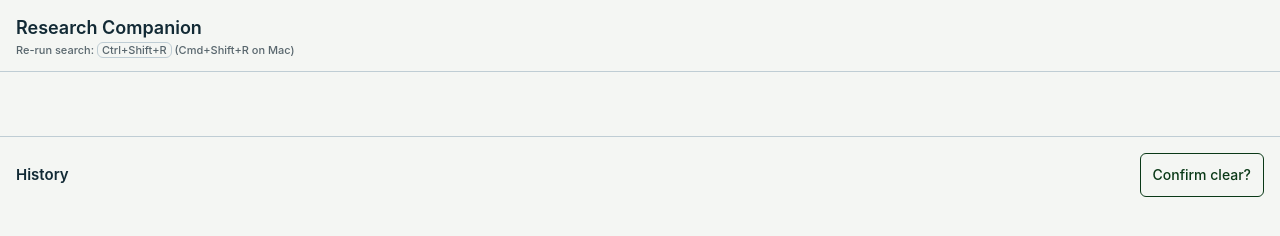
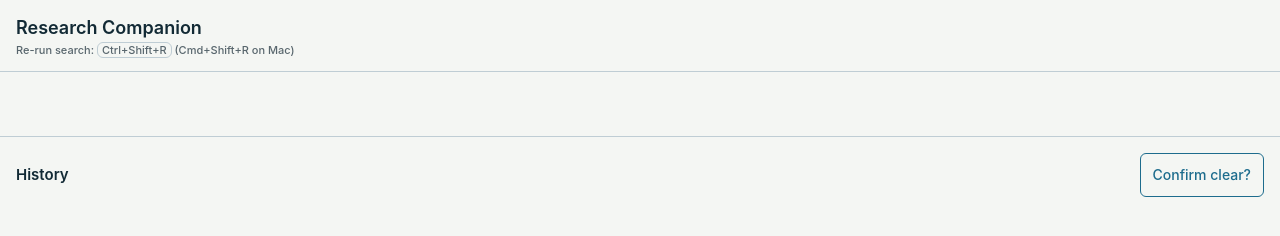
Before and after one commit to aryamanw/researcher-ai-extn, a website with bundled scripts: page sidepanel/sidepanel.html in a window 1280 px wide. Both pictures are taken after a click on the button "Clear". Built offline with nearby package versions, Linux system fonts and the light colour scheme; no server answers.

Commit message:
fix: give the Clear button's confirming state a visible color change

```diff
--- a/sidepanel/sidepanel.css
+++ b/sidepanel/sidepanel.css
@@ -225,6 +225,11 @@
   transform: scale(0.97);
 }
 
+.history-clear.is-confirming {
+  color: var(--color-accent);
+  border-color: var(--color-accent);
+}
+
 #history-list {
   list-style: none;
   margin: 0;
```
